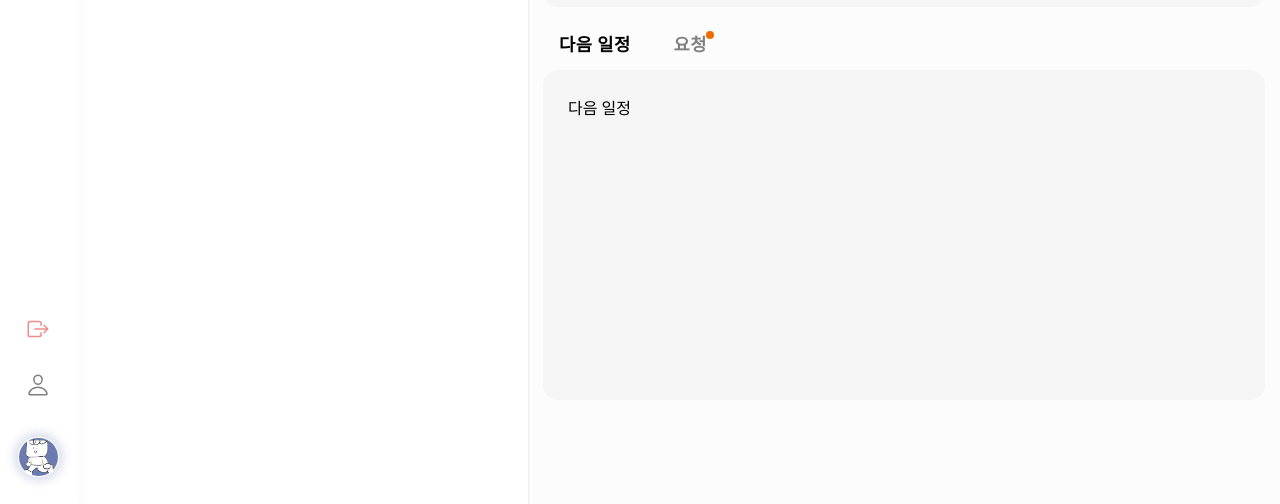
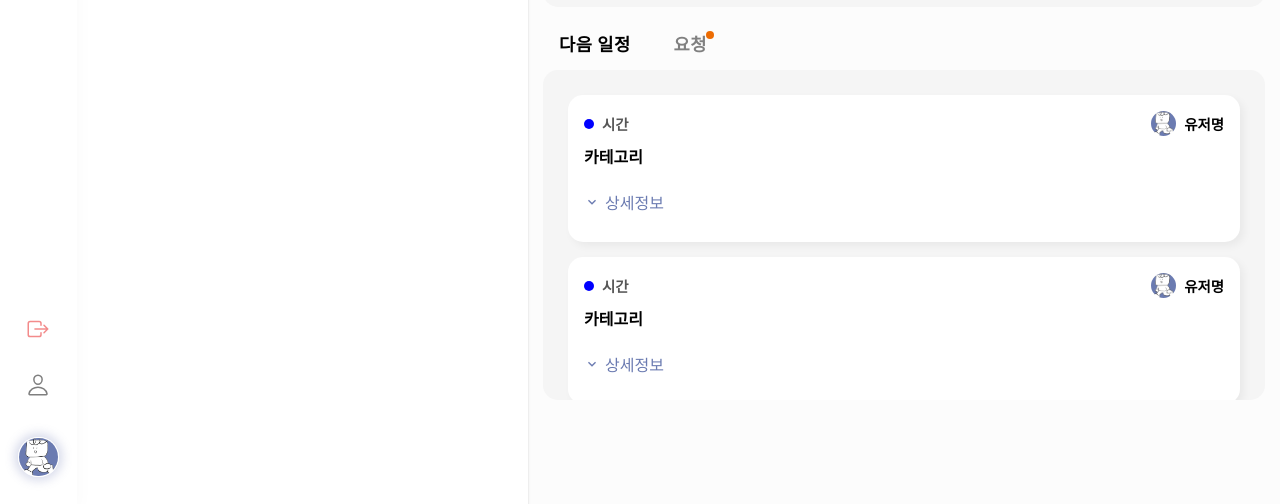
Before and after one commit to DAEUN9/IljungItjung, a React (Vite) app in the folder front/: page /calendar/my in a window 1280 px wide. Shown: the part 291-795 px from the top of the page. Built offline with nearby package versions, Linux system fonts and the light colour scheme.

Commit message:
S07P31D106-74 [feat] : 다음 일정 컴포넌트 구현

```diff
--- a/front/src/components/Calendar/My/InfoTabs.tsx
+++ b/front/src/components/Calendar/My/InfoTabs.tsx
@@ -75,9 +75,7 @@ const InfoTabs = () => {
           <CustomTab label={getLabel()} {...a11yProps(1)} />
         </CustomTabs>
       </div>
-      <UpcomingTab value={value} index={0}>
-        다음 일정
-      </UpcomingTab>
+      <UpcomingTab value={value} index={0} />
       <RequestTab value={value} index={1}>
         요청
       </RequestTab>
--- a/front/src/components/Calendar/My/UpcomingItem.tsx
+++ b/front/src/components/Calendar/My/UpcomingItem.tsx
@@ -1,8 +1,81 @@
+import { useState } from 'react';
+import { MdExpandMore } from 'react-icons/md';
+import { FaPhoneAlt, FaPen } from 'react-icons/fa';
+import styled from '@emotion/styled';
+
+import styles from '@styles/Calendar/Calendar.module.scss';
+import Schedule from '@components/common/Schedule';
+import iljung from '@assets/defaultImg.png';
+import MuiAccordion from '@mui/material/Accordion';
+import MuiAccordionSummary from '@mui/material/AccordionSummary';
+import MuiAccordionDetails from '@mui/material/AccordionDetails';
+
+const Accordion = styled(MuiAccordion)`
+  box-shadow: unset;
+  color: #6b7bb1;
+
+  &:before {
+    background-color: unset;
+  }
+`;
+
+const AccordionSummary = styled(MuiAccordionSummary)`
+  flex-direction: row-reverse;
+  padding: 0;
+  min-height: unset;
+
+  & .MuiAccordionSummary-expandIconWrapper {
+    color: inherit;
+    margin-right: 5px;
+  }
+
+  &.Mui-expanded {
+    min-height: unset;
+  }
+
+  > .Mui-expanded:first-child {
+    margin: 0;
+  }
+`;
+
+const DetailInfo = () => {
+  return (
+    <Accordion sx={{ marginTop: '10px' }}>
+      <AccordionSummary
+        expandIcon={<MdExpandMore />}
+        aria-controls="panel1a-content"
+        id="panel1a-header"
+      >
+        상세정보
+      </AccordionSummary>
+      <MuiAccordionDetails>
+        <div className={styles['upcoming-item-inner']}>
+          <FaPhoneAlt />
+          <div className={styles['upcoming-item-content']}>010-1111-1111</div>
+        </div>
+        <div className={styles['upcoming-item-inner']}>
+          <FaPen />
+          <div className={styles['upcoming-item-content']}>요청사항이 너무 길어서 줄바꿈이 되면 어떻게 보일까요 요청사항이 너무 길어서 줄바꿈이 되면 어떻게 보일까요</div>
+        </div>
+      </MuiAccordionDetails>
+    </Accordion>
+  );
+};
+
 const UpcomingItem = () => {
   return (
-    <div className="upcoming-item">
+    <div className={styles['upcoming-item']}>
+      <Schedule
+        color="blue"
+        time="시간"
+        userId="유저아이디"
+        userName="유저명"
+        category="카테고리"
+        userImg={iljung}
+        render={DetailInfo}
+      />
     </div>
   );
-}
+};
 
 export default UpcomingItem;
--- a/front/src/components/Calendar/My/UpcomingTab.tsx
+++ b/front/src/components/Calendar/My/UpcomingTab.tsx
@@ -1,8 +1,13 @@
+import { useSelector } from 'react-redux';
+
 import styles from '@styles/Calendar/Calendar.module.scss';
 import { TabPanelProps } from '@components/Calendar/common/util';
+import { RootState } from '@modules/index';
+import UpcomingItem from './UpcomingItem';
 
 const UpcomingTab = (props: TabPanelProps) => {
-  const { children, value, index, ...other } = props;
+  const { value, index, ...other } = props;
+  const list = useSelector((state: RootState) => state.mycalendar.list);
 
   return (
     <div
@@ -13,7 +18,13 @@ const UpcomingTab = (props: TabPanelProps) => {
       aria-labelledby={`tab-${index}`}
       {...other}
     >
-      {value === index && <div className={styles['tab-inner']}>{children}</div>}
+      {value === index && (
+        <div className={styles['tab-inner']}>
+          <UpcomingItem />
+          <UpcomingItem />
+          <UpcomingItem />
+        </div>
+      )}
     </div>
   );
 };
--- a/front/src/styles/Calendar/Calendar.module.scss
+++ b/front/src/styles/Calendar/Calendar.module.scss
@@ -9,6 +9,7 @@ $light-gray: #f5f5f5;
 
 .content {
   width: 100%;
+  height: 100%;
   display: flex;
 }
 
@@ -215,11 +216,14 @@ $light-gray: #f5f5f5;
   $tab-height: 330px;
   $inner-padding: 25px;
 
-  @include custom-scroll();
-
   height: $tab-height;
   background-color: $light-gray;
   border-radius: 15px;
+
+  overflow-y: overlay;
+  overflow-x: hidden;
+
+  @include custom-scroll();
 
 
   &-inner {
@@ -227,3 +231,31 @@ $light-gray: #f5f5f5;
     height: calc($tab-height - $inner-padding * 2);
   }
 }
+
+.upcoming-item {
+  padding-bottom: 15px;
+
+  &:last-child {
+    padding-bottom: 30px;
+  }
+
+  > div {
+    width: unset;
+    margin: unset;
+  }
+
+  &-inner {
+    display: flex;
+    margin-top: 10px;
+
+    & svg {
+      padding-top: 3px !important;
+    }
+  }
+
+  &-content {
+    color: #565656;
+    margin-left: 10px;
+    width: 450px;
+  }
+}
--- a/front/src/styles/Calendar/CustomCalendar.css
+++ b/front/src/styles/Calendar/CustomCalendar.css
@@ -11,18 +11,17 @@
 
 .MainLayout-container::-webkit-scrollbar {
   position: fixed;
-  width: 8px;
+  width: 7px;
 }
 
 .MainLayout-container::-webkit-scrollbar-thumb {
   position: fixed;
-  background: #d4d4d4;
+  background: #6b7bb19e;
   border-radius: 10px;
 }
 
 .MainLayout-container::-webkit-scrollbar-track {
   position: fixed;
-  background: #eeeeeeaa;
 }
 
 /* day scale */
```
